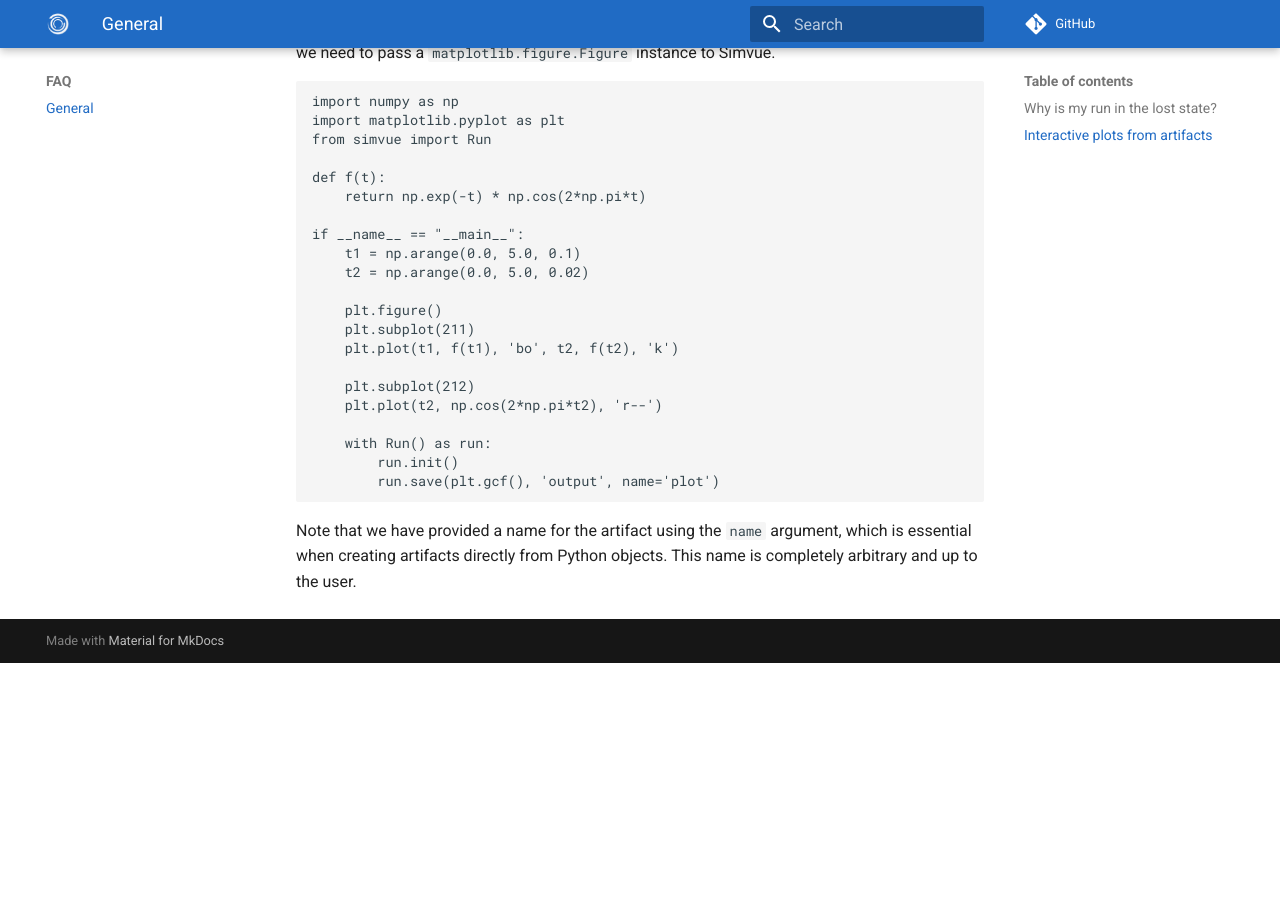
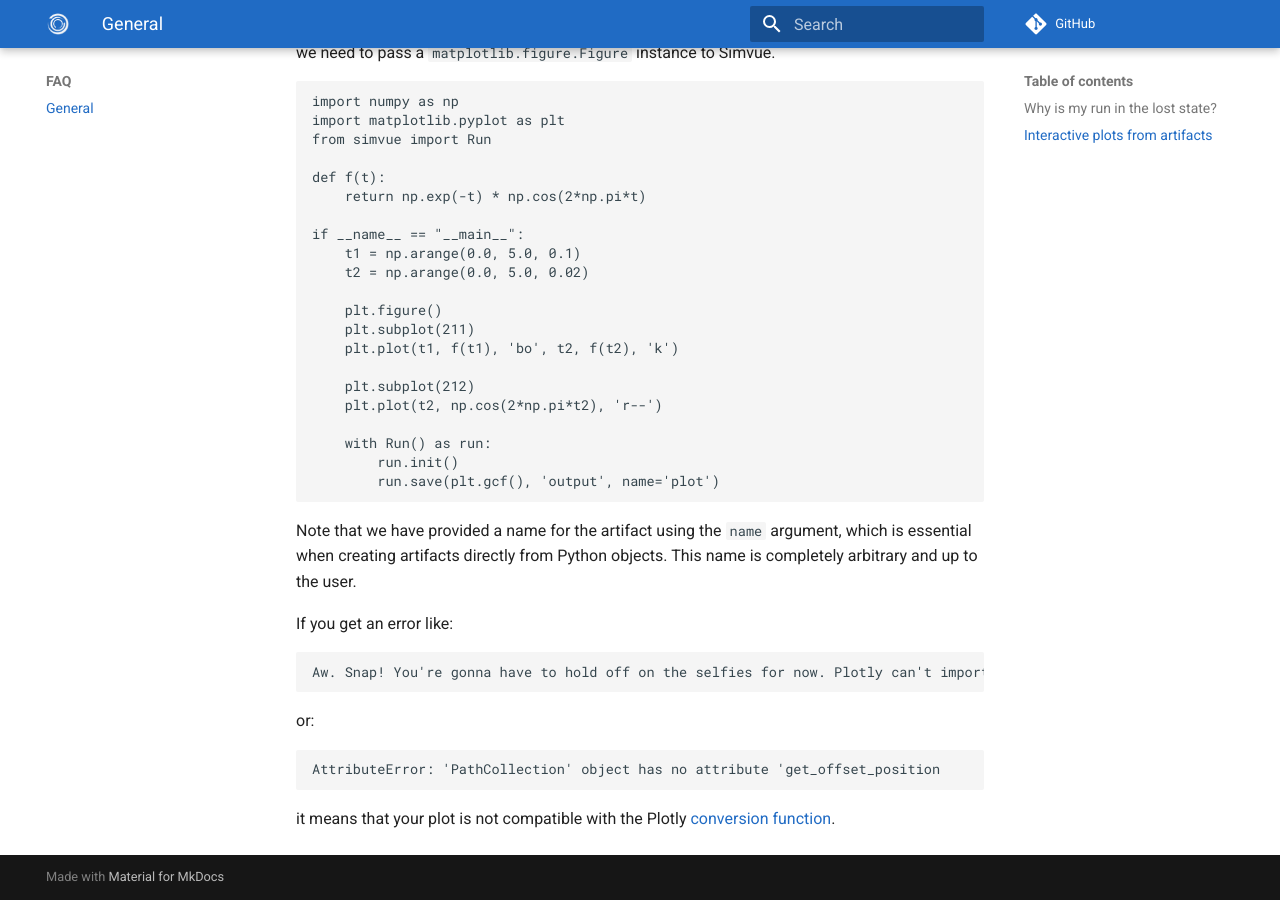
Before and after one commit to simvue-io/docs, an MkDocs documentation site: the page built from docs/faq/general.md, in a window 1280 px wide and 900 px high, scrolled down 962 px. Built offline with MkDocs 1.6.1 and Material for MkDocs 9.7.7, drawn with Linux system fonts in a browser that asks for light colours; before the commit the page ends 1625 px from its top, so only the background shows below that.

Commit message:
Mention errors in conversion from Matplotlib to Plotly

````diff
--- a/docs/faq/general.md
+++ b/docs/faq/general.md
@@ -53,3 +53,13 @@ if __name__ == "__main__":
 ```
 Note that we have provided a name for the artifact using the `name` argument, which is essential when creating artifacts directly from Python objects. This name
 is completely arbitrary and up to the user.
+
+If you get an error like:
+```
+Aw. Snap! You're gonna have to hold off on the selfies for now. Plotly can't import images from matplotlib yet!
+```
+or:
+```
+AttributeError: 'PathCollection' object has no attribute 'get_offset_position
+```
+it means that your plot is not compatible with the Plotly [conversion function](https://plotly.github.io/plotly.py-docs/generated/plotly.html#plotly.tools.mpl_to_plotly).
````
